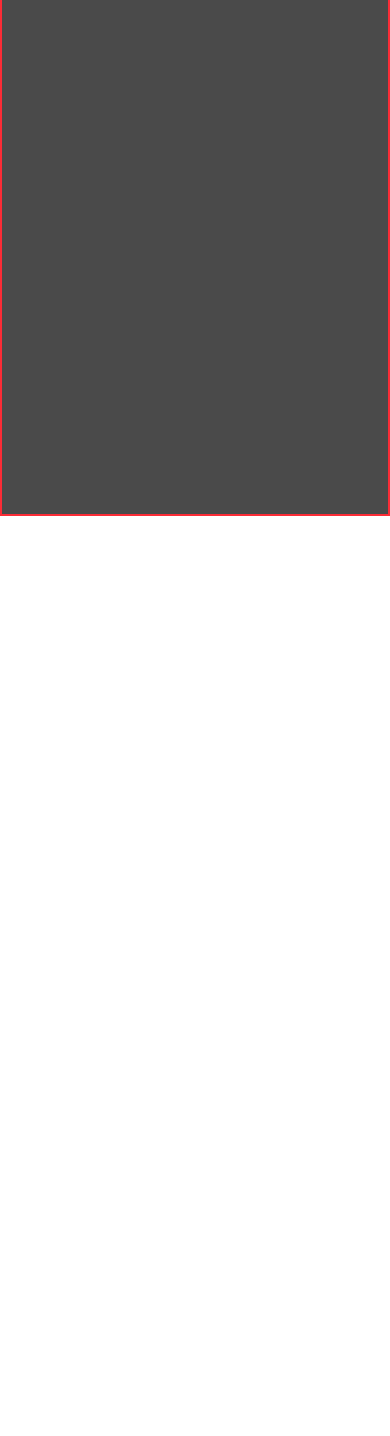
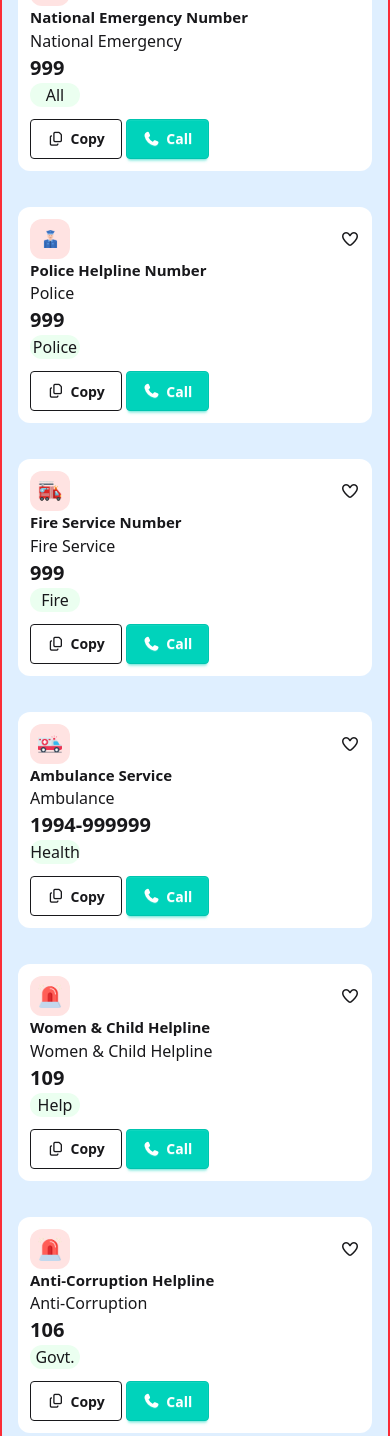
Before and after one commit to roll-raihan/A5-emergency-hotline, a plain HTML site: page index.html in a window 390 px wide. Shown: the part 328-1764 px from the top of the page. Before the commit the page ends 844 px from the top, so only its background shows below. Drawn offline with nearby package versions, Linux system fonts and the light colour scheme.

Commit message:
added all cards and made it responsive

```diff
--- a/index.html
+++ b/index.html
@@ -15,8 +15,8 @@
         crossorigin="anonymous" referrerpolicy="no-referrer" />
 </head>
 
-<body class="container mx-auto bg-[#4A4A4A] border-2 border-red-500 h-[100vh]">
-<!-- nav bar -->
+<body class="container mx-auto bg-[#DFEFFF] border-2 border-red-500">
+    <!-- nav bar -->
     <nav class="bg-white p-2 flex justify-between">
         <div class="flex items-center  gap-3">
             <img src="./assets/logo-dark.png" alt="" class="h-[50px] w-[50px]  bg-[#32A149] p-1 rounded-full">
@@ -39,16 +39,111 @@
             </div>
         </div>
     </nav>
-    <div class="hero-section border-2 border-red-500 flex flex-col justify-center items-center bg-gradient-to-r from-[#013223] to-[#006747]">
+    <div class="hero-section flex flex-col  justify-center items-center bg-gradient-to-r from-[#013223] via-[#006747] to-[#013223]">
         <img src="./assets/logo.png" alt="" class="h-[80px]">
         <p class="font-bold text-white text-[20px]">Emergency Service Directory</p>
         <div class="flex flex-col justify-center items-center md:flex-row md:gap-1 mb-2">
-            <p class="text-white text-sm">Government Emergency Services at Your Fingertip – A</p><p class="text-white text-sm">Project by  Government of the People’s Republic of Bangladesh</p>
+            <p class="text-white text-sm">Government Emergency Services at Your Fingertip – A</p>
+            <p class="text-white text-sm">Project by Government of the People’s Republic of Bangladesh</p>
         </div>
     </div>
 
     <main>
+        <div>
+            <!-- card section -->
+            <div class="left-side m-4 lg:col-span-3 grid grid-cols-1 md:grid-cols-2 lg:grid-cols-3 gap-4">
+            <div class="bg-[#ffffff] mt-5 rounded-xl p-3">
+                <div class="flex justify-between items-center">
+                    <img src="./assets/emergency.png" alt="" class="h-[40px] p-2 rounded-xl bg-[#FFE3E2]">
+                    <i class="fa-regular fa-heart"></i>
+                </div>
+                <h2 class="font-bold text-[15px]">National Emergency Number</h2>
+                <p class="">National Emergency</p>
+                <span class="font-bold text-[20px]">999</span>
+                <!-- -[#ffffff] -->
+                <p class="rounded-2xl bg-[#41FF6B1A] w-[50px] flex items-center justify-center">All</p>
+                <div class="mt-3">
+                    <button class="btn btn-outline "><i class="fa-regular fa-copy"></i>Copy</button>
+                    <button class="btn btn-accent text-white"><i class="fa-solid fa-phone"></i>Call</button>
+                </div>
+            </div>
+            <div class="bg-[#ffffff] mt-5 rounded-xl p-3 ">
+                <div class="flex justify-between items-center">
+                    <img src="./assets/police.png" alt="" class="h-[40px] p-2 rounded-xl bg-[#FFE3E2]">
+                    <i class="fa-regular fa-heart"></i>
+                </div>
+                <h2 class="font-bold text-[15px]">Police Helpline Number</h2>
+                <p class="">Police</p>
+                <span class="font-bold text-[20px]">999</span>
 
+                <p class="rounded-2xl bg-[#41FF6B1A] w-[50px] flex items-center justify-center">Police</p>
+                <div class="mt-3">
+                    <button class="btn btn-outline "><i class="fa-regular fa-copy"></i>Copy</button>
+                    <button class="btn btn-accent text-white "><i class="fa-solid fa-phone"></i>Call</button>
+                </div>
+            </div>
+            <div class="bg-[#ffffff] mt-5 rounded-xl p-3 ">
+                <div class="flex justify-between items-center">
+                    <img src="./assets/fire-service.png" alt="" class="h-[40px] p-2 rounded-xl bg-[#FFE3E2]">
+                    <i class="fa-regular fa-heart"></i>
+                </div>
+                <h2 class="font-bold text-[15px]">Fire Service Number</h2>
+                <p class="">Fire Service</p>
+                <span class="font-bold text-[20px]">999</span>
+
+                <p class="rounded-2xl bg-[#41FF6B1A] w-[50px] flex items-center justify-center">Fire</p>
+                <div class="mt-3">
+                    <button class="btn btn-outline "><i class="fa-regular fa-copy"></i>Copy</button>
+                    <button class="btn btn-accent text-white "><i class="fa-solid fa-phone"></i>Call</button>
+                </div>
+            </div>
+            <div class="bg-[#ffffff] mt-5 rounded-xl p-3 ">
+                <div class="flex justify-between items-center">
+                    <img src="./assets/ambulance.png" alt="" class="h-[40px] p-2 rounded-xl bg-[#FFE3E2]">
+                    <i class="fa-regular fa-heart"></i>
+                </div>
+                <h2 class="font-bold text-[15px]">Ambulance Service</h2>
+                <p class="">Ambulance</p>
+                <span class="font-bold text-[20px]">1994-999999</span>
+
+                <p class="rounded-2xl bg-[#41FF6B1A] w-[50px] flex items-center justify-center">Health</p>
+                <div class="mt-3">
+                    <button class="btn btn-outline "><i class="fa-regular fa-copy"></i>Copy</button>
+                    <button class="btn btn-accent text-white "><i class="fa-solid fa-phone"></i>Call</button>
+                </div>
+            </div>
+            <div class="bg-[#ffffff] mt-5 rounded-xl p-3 ">
+                <div class="flex justify-between items-center">
+                    <img src="./assets/emergency.png" alt="" class="h-[40px] p-2 rounded-xl bg-[#FFE3E2]">
+                    <i class="fa-regular fa-heart"></i>
+                </div>
+                <h2 class="font-bold text-[15px]">Women & Child Helpline</h2>
+                <p class="">Women & Child Helpline</p>
+                <span class="font-bold text-[20px]">109</span>
+
+                <p class="rounded-2xl bg-[#41FF6B1A] w-[50px] flex items-center justify-center">Help</p>
+                <div class="mt-3">
+                    <button class="btn btn-outline "><i class="fa-regular fa-copy"></i>Copy</button>
+                    <button class="btn btn-accent text-white "><i class="fa-solid fa-phone"></i>Call</button>
+                </div>
+            </div>
+            <div class="bg-[#ffffff] mt-5 rounded-xl p-3 ">
+                <div class="flex justify-between items-center">
+                    <img src="./assets/emergency.png" alt="" class="h-[40px] p-2 rounded-xl bg-[#FFE3E2]">
+                    <i class="fa-regular fa-heart"></i>
+                </div>
+                <h2 class="font-bold text-[15px]">Anti-Corruption Helpline</h2>
+                <p class="">Anti-Corruption</p>
+                <span class="font-bold text-[20px]">106</span>
+
+                <p class="rounded-2xl bg-[#41FF6B1A] w-[50px] flex items-center justify-center">Govt.</p>
+                <div class="mt-3">
+                    <button class="btn btn-outline "><i class="fa-regular fa-copy"></i>Copy</button>
+                    <button class="btn btn-accent text-white "><i class="fa-solid fa-phone"></i>Call</button>
+                </div>
+            </div>
+        </div>
+        </div>
     </main>
     <script src="./script.js"></script>
 </body>
```
